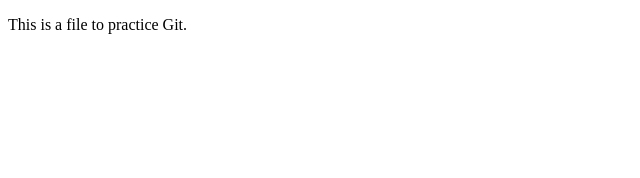
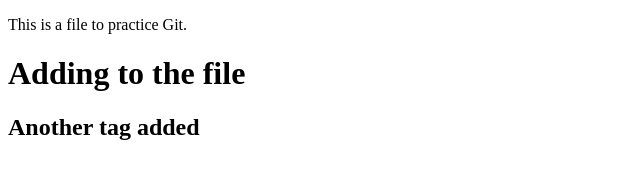
Before and after one commit to hsidhu8/Harmony, a plain HTML site: page index.html in a window 1280 px wide. Shown: the whole page, without its empty margins (0-640 px from the left). Drawn offline with Linux system fonts and the light colour scheme.

Commit message:
added 2 headers

```diff
--- a/index.html
+++ b/index.html
@@ -7,5 +7,7 @@
 </head>
 <body>
    <p>This is a file to practice Git.</p>
+   <h1>Adding to the file</h1>
+   <h2>Another tag added</h2>
 </body>
 </html>
```
